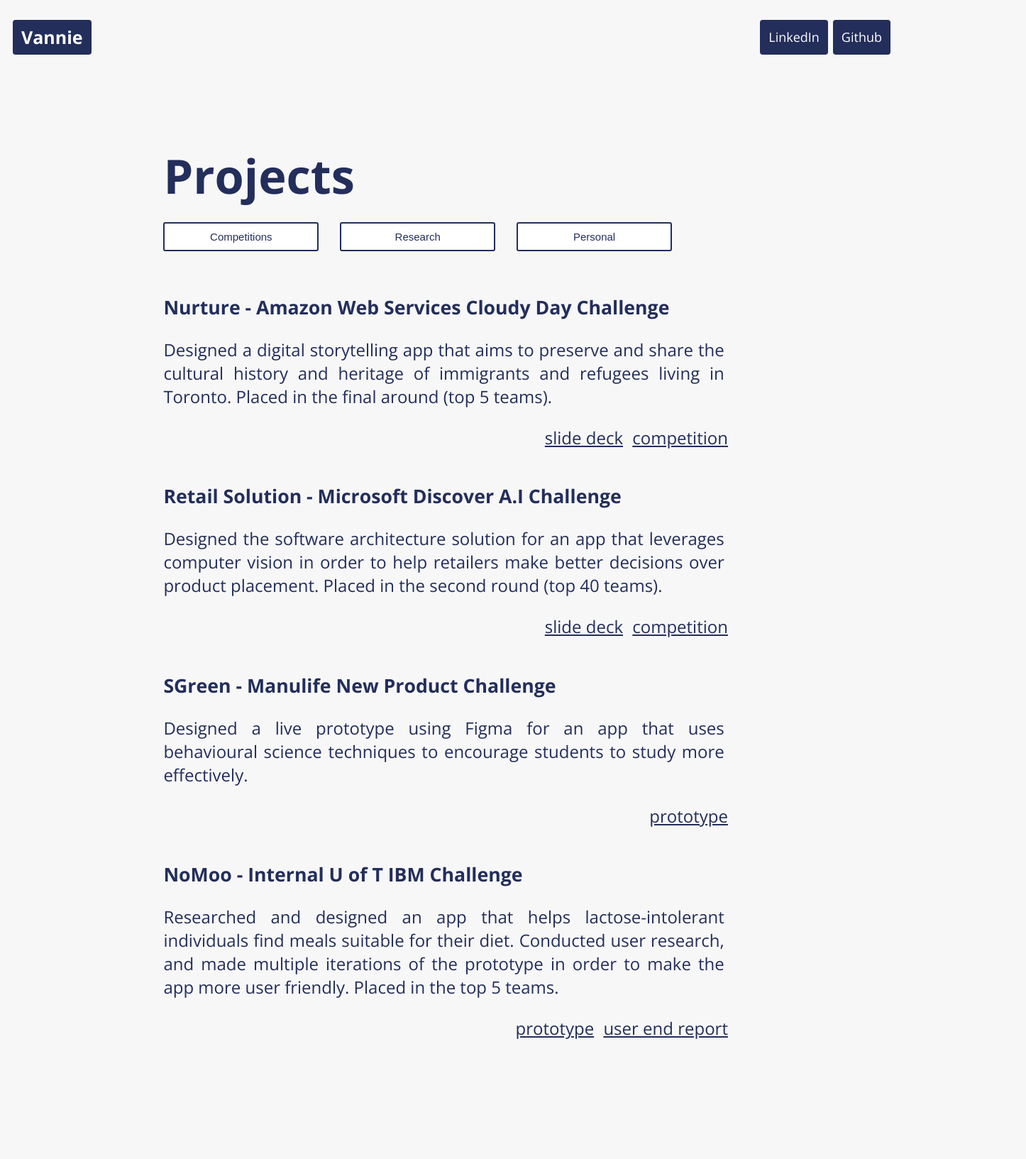
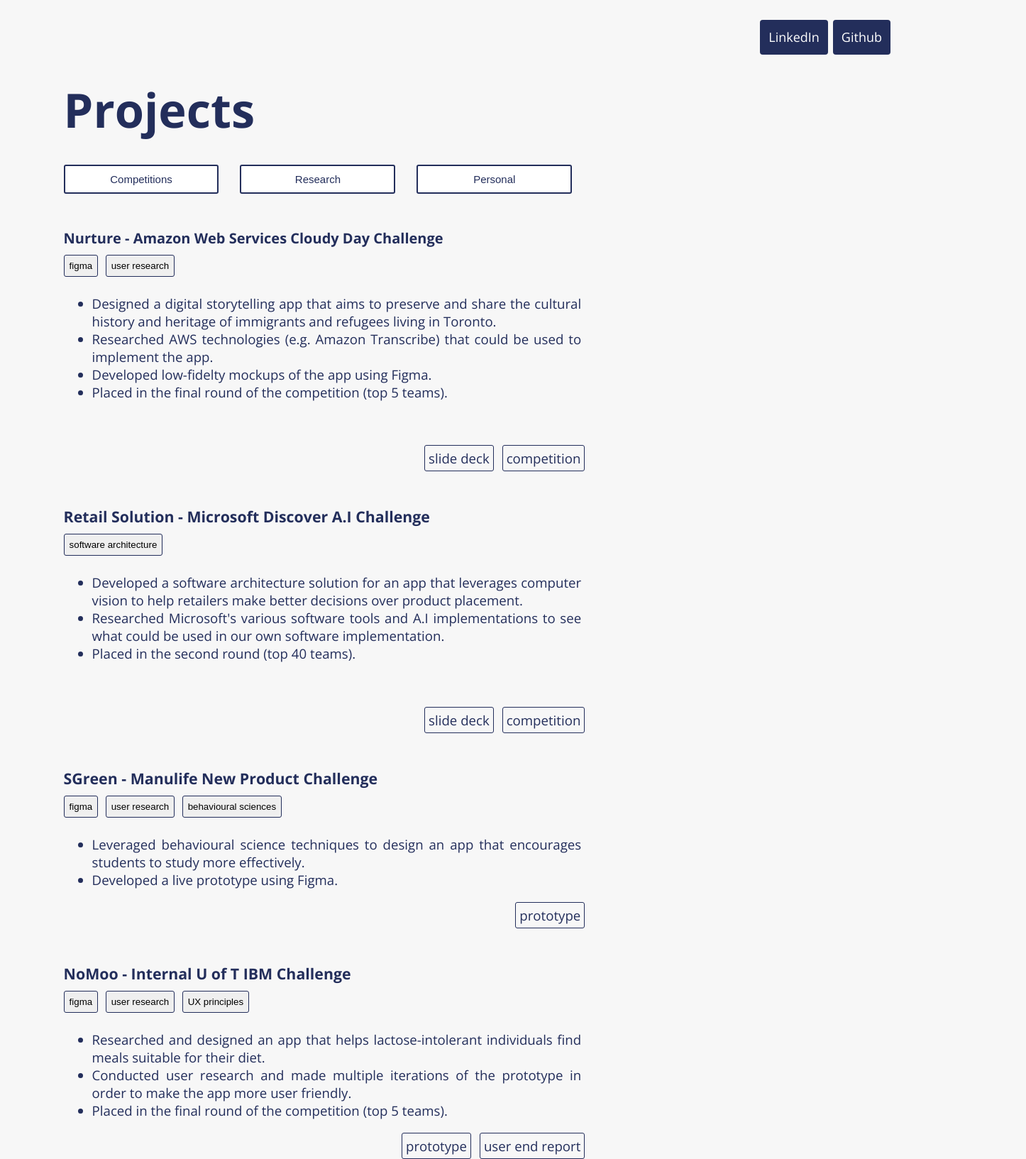
Before and after one commit to vanniek/vanniek.github.io, a plain HTML site: page projects.html in a window 1280 px wide. Shown: the whole page at 71% size, 1446 px wide, since content can reach past the window. Before the commit the page ends 1465 px from the top, so only its background shows below. Drawn offline with nearby package versions, Linux system fonts and the light colour scheme; a script that the page names is missing.

Commit message:
update css layout of projects page

```diff
--- a/css/projects.css
+++ b/css/projects.css
@@ -1,45 +1,60 @@
 .page1 {
-  left: 18%;
-  text-align: left;
+  color:#232e5b;
+  left: 7%;
+  top: 3%;
+  margin: auto;
+  position: absolute;
+  width: 95%;
+  height: 700px;
 }
 
 .head {
-  margin-top: 105px;
+  margin-top: 85px;
 }
 
 #info {
   margin: 0;
+  margin-bottom: 1%;
 }
 
 .projtitle {
   margin-top: 10%;
   font-weight: bold;
-  font-size: 20pt;
+  font-size: 15pt;
 }
 
 .projtitles {
   margin-top: 4%;
   font-weight: bold;
-  font-size: 20pt;
+  font-size: 16pt;
 }
 
 .projdesc {
-  font-size: 18pt;
+  font-size: 14pt;
   font-weight: lighter;
   margin-top: 25px;
-  width: 65%;
+  width: 60%;
   text-align: justify;
 }
 
 .links {
-  margin-right: 34%;
+  margin-right: 39%;
   text-align: right;
-  font-size: 18pt;
+  font-size: 14pt;
+  margin-bottom: 55px;
 }
 
 .links a {
-  text-decoration: underline;
+  text-decoration: none;
   margin-right: 7px;
+  border: #232e5b 1px solid;
+  border-radius: 3px;
+  padding: 5px;
+}
+
+.links a:hover {
+  border: #c9cad6 1px solid;
+  color: #c9cad6;
 }
 
 .tablink {
@@ -54,3 +69,18 @@
   margin-top: 20px;
   margin-right: 30px;
 }
+
+.tools {
+  text-align: left;
+  margin-top: 10px;
+  font-size: 10pt;
+  margin-bottom: 15px;
+}
+
+.tools button {
+  text-decoration: none;
+  margin-right: 7px;
+  border: #232e5b 1px solid;
+  border-radius: 3px;
+  padding: 7px;
+}
--- a/projects.html
+++ b/projects.html
@@ -6,10 +6,10 @@
     <meta name="viewport" content="width=device-width, initial-scale=1">
     <link rel="stylesheet" href="/css/main.css">
     <link rel="stylesheet" href="/css/projects.css">
+    <script src="https://cdn.jsdelivr.net/npm/typeit@5.10.1/dist/typeit.min.js"></script>
   </head>
   <body>
     <div class="header">
-      <a href="index.html" class="title">Vannie</a>
       <div class="headright">
         <a href="https://www.linkedin.com/in/vannie-kopalakrishnan-aa9327102/">LinkedIn</a>
         <a href="https://github.com/vanniek">Github</a>
@@ -32,8 +32,17 @@
           <div class="projtitle">
             Nurture - Amazon Web Services Cloudy Day Challenge
           </div>
+          <div class="tools">
+            <button>figma</button>
+            <button>user research</button>
+          </div>
           <div class="projdesc">
-            Designed a digital storytelling app that aims to preserve and share the cultural history and heritage of immigrants and refugees living in Toronto. Placed in the final around (top 5 teams).
+            <ul>
+              <li>Designed a digital storytelling app that aims to preserve and share the cultural history and heritage of immigrants and refugees living in Toronto. </li>
+              <li>Researched AWS technologies (e.g. Amazon Transcribe) that could be used to implement the app.</li>
+              <li>Developed low-fidelty mockups of the app using Figma.</li>
+              <li>Placed in the final round of the competition (top 5 teams).</li>
+            </ul>
             <br>
           </div>
           <div class="links">
@@ -44,8 +53,15 @@
           <div class="projtitles">
             Retail Solution - Microsoft Discover A.I Challenge
           </div>
+          <div class="tools">
+            <button>software architecture</button>
+          </div>
           <div class="projdesc">
-            Designed the software architecture solution for an app that leverages computer vision in order to help retailers make better decisions over product placement. Placed in the second round (top 40 teams).
+            <ul>
+              <li>Developed a software architecture solution for an app that leverages computer vision to help retailers make better decisions over product placement. </li>
+              <li>Researched Microsoft's various software tools and A.I implementations to see what could be used in our own software implementation.</li>
+              <li>Placed in the second round (top 40 teams).</li>
+            </ul>
             <br>
           </div>
           <div class="links">
@@ -56,9 +72,16 @@
           <div class="projtitles">
             SGreen - Manulife New Product Challenge
           </div>
+          <div class="tools">
+            <button>figma</button>
+            <button>user research</button>
+            <button>behavioural sciences</button>
+          </div>
           <div class="projdesc">
-            Designed a live prototype using Figma for an app that uses behavioural science techniques to encourage students to study more effectively.
-            <br>
+            <ul>
+              <li>Leveraged behavioural science techniques to design an app that encourages students to study more effectively.</li>
+              <li>Developed a live prototype using Figma.</li>
+            </ul>
           </div>
           <div class="links">
             <a href="https://www.figma.com/proto/N2xyauiDn6NjDQfb18wsdm/SGreen?node-id=2%3A546&scaling=scale-down">prototype</a>
@@ -67,9 +90,17 @@
           <div class="projtitles">
             NoMoo - Internal U of T IBM Challenge
           </div>
+          <div class="tools">
+            <button>figma</button>
+            <button>user research</button>
+            <button>UX principles</button>
+          </div>
           <div class="projdesc">
-            Researched and designed an app that helps lactose-intolerant individuals find meals suitable for their diet. Conducted user research, and made multiple iterations of the prototype in order to make the app more user friendly. Placed in the top 5 teams.
-            <br>
+            <ul>
+              <li>Researched and designed an app that helps lactose-intolerant individuals find meals suitable for their diet.</li>
+              <li>Conducted user research and made multiple iterations of the prototype in order to make the app more user friendly. </li>
+              <li>Placed in the final round of the competition (top 5 teams).</li>
+            </ul>
           </div>
           <div class="links">
             <a href="https://www.figma.com/proto/fOnTXu5SGLeVMsZQrGycCs/NoMoo-The-Lactose-Intolerance-App?node-id=253%3A2295&scaling=min-zoom">prototype</a>
@@ -84,9 +115,16 @@
           <div class="projtitle">
             Loss Aversion Balloon Experiment Game
           </div>
+          <div class="tools">
+            <button>html</button>
+            <button>css</button>
+            <button>javascript</button>
+          </div>
           <div class="projdesc">
-            Used HTML, CSS, and Javascript to program an experimental balloon popping game. The aim of the game is to measure the effects loss aversion when users are listening to white noise.
-            <br>
+            <ul>
+              <li>Programmed an experimental balloon popping game for a research project that aims to study loss aversion.</li>
+              <li>Conducted user tests and abided by the university's code of ethics in order to refine the experiment.</li>
+            </ul>
           </div>
           <div class="links">
             <a href="https://github.com/vanniek/CUBS">source code</a>
@@ -96,9 +134,18 @@
           <div class="projtitles">
             Quine
           </div>
+          <div class="tools">
+            <button>c#</button>
+            <button>unity</button>
+            <button>adobe photoshop</button>
+            <button>user testing</button>
+          </div>
           <div class="projdesc">
-            Quine is an educational video game that aims to teach students about programming logic. The game is tile-based and features a drag and drop event system for each puzzle. Conducted user research and play tests in order to refine the game. Technologies used: C#, Unity, Adobe Photoshop.
-            <br>
+            <ul>
+              <li>Developed an educational video game that teaches students about programming logic.</li>
+              <li>Used c# and unity to create a tile-based game that features a drag and drop event system for each puzzle.</li>
+              <li>Conducted user research and play tests in order to refine the game and make it more user friendly.</li>
+            </ul>
           </div>
           <div class="links">
             <a href="https://github.com/vanniek/Quine">source code</a>
@@ -112,8 +159,15 @@
           <div class="projtitle">
             Spotify Playlist Sentiment Analysis
           </div>
+          <div class="tools">
+            <button>python</button>
+            <button>spotify api</button>
+            <button>natural language processing</button>
+          </div>
           <div class="projdesc">
-            In order to understand more about APIs and natural language processing, I am currently working on a project that pulls playlists from Spotify and analyzes how positive or negative they are as a whole. Technologies used: Python.
+            <ul>
+              <li>Currently working on a project that pulls data from Spotify in order to analyze playlists.</li>
+              <li>Leveraging natural language processing techniques to describe the overall sentiments of a playlist.</li>
             <br>
           </div>
           <div class="links">
@@ -123,9 +177,17 @@
           <div class="projtitles">
             Poetry Box
           </div>
+          <div class="tools">
+            <button>javascript</button>
+            <button>html</button>
+            <button>css</button>
+            <button>poetry api</button>
+          </div>
           <div class="projdesc">
-            A simple website that allows users to search and read poems while offering a method for users to combine lines from different poems to curate a unique 5 line poem.  Technologies used: Javascript, JSON, HTML, CSS.
-            <br>
+            <ul>
+              <li>Developed a website that allows users to search and read poems using a poetry API.</li>
+              <li>Offers a tool for users to combine lines from different poems to curate a unique 5 line poem. </li>
+            </ul>
           </div>
           <div class="links">
             <a href="https://github.com/vanniek/poetry-box">source code</a>
@@ -135,16 +197,25 @@
             <div class="projtitles">
               Web Scraper Scripts
             </div>
+            <div class="tools">
+              <button>python</button>
+              <button>PRAW reddit API</button>
+              <button>beautifulsoup</button>
+              <button>html</button>
+            </div>
              <div class="projdesc">
-                A series of small scripts that were created as a means for me to understand how web scraping works and how it can benefit my needs. Some examples of scripts I have created include scrapping documentary links off Reddit and economic journal links off IDEAS. Technologies used: Python, PRAW (Reddit API), beautifulsoup (Python library).
-                <br>
+               <ul>
+                 <li>A series of small scripts that were created as a means for me to understand how web scraping works and how it can benefit my needs.</li>
+                 <li>Scrapped documentary links off Reddit and economic journal links off IDEAS.</li>
+               </ul>
+                <p></p>
              </div>
-
           </div>
 
 
       </div>
     </div>
+    <script src="/js/typeit.js"></script>
     <script src="/js/replace.js"></script>
   </body>
 </html>
```
Also changed, not shown: index.html (+0 -1 lines).
